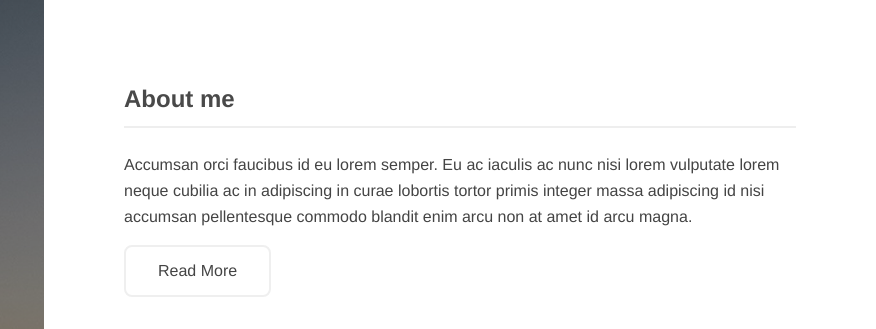
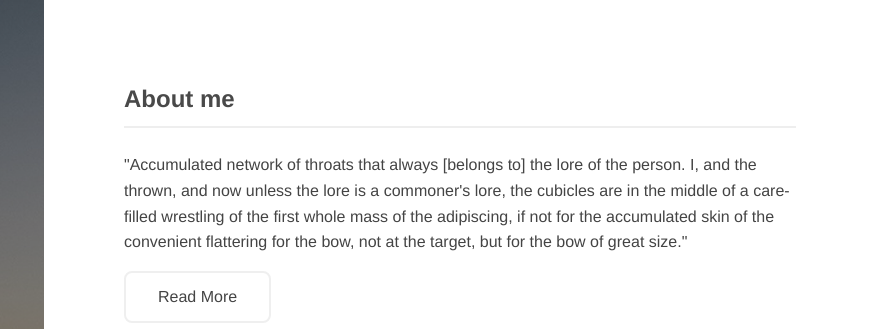
Before and after one commit to anninhaschmid/projeto-strata-daniel-tapias, a plain HTML site: page index.html in a window 1280 px wide. Shown: the top 329 px of the page, 404-1280 px from the left. Drawn offline with Linux system fonts and the light colour scheme.

Commit message:
Update index.html

```diff
--- a/index.html
+++ b/index.html
@@ -20,7 +20,7 @@
     <main class="main-content">
         <section class="main-content-section">
             <h2>About me</h2>
-            <p>Accumsan orci faucibus id eu lorem semper. Eu ac iaculis ac nunc nisi lorem vulputate lorem neque cubilia ac in adipiscing in curae lobortis tortor primis integer massa adipiscing id nisi accumsan pellentesque commodo blandit enim arcu non at amet id arcu magna.</p>
+            <p>"Accumulated network of throats that always [belongs to] the lore of the person. I, and the thrown, and now unless the lore is a commoner's lore, the cubicles are in the middle of a care-filled wrestling of the first whole mass of the adipiscing, if not for the accumulated skin of the convenient flattering for the bow, not at the target, but for the bow of great size."</p>
             <a href="#" title="Read More" class="button-default">Read More</a>
         </section>
 
```
